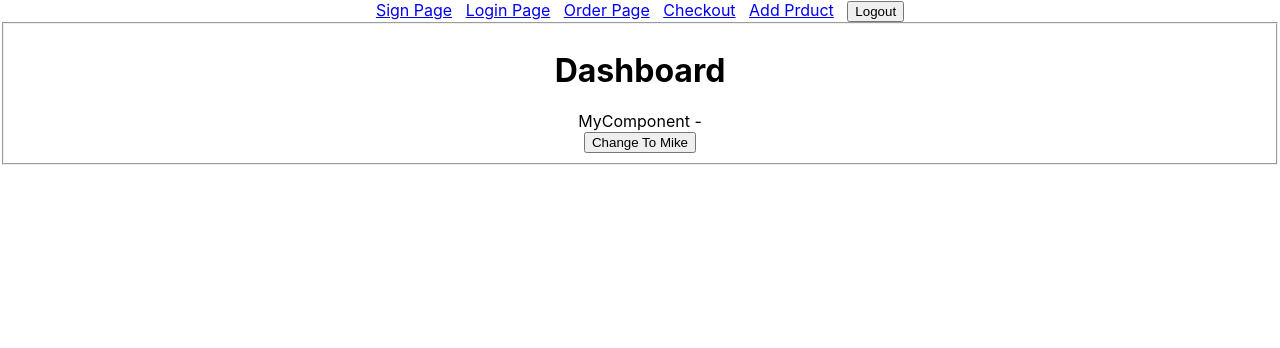
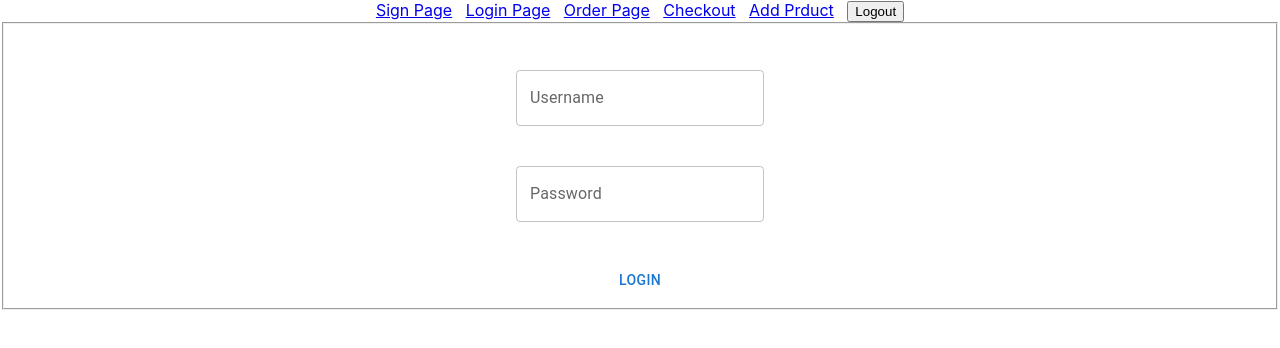
Before and after one commit to gavand-sagar/react-demo-aug-2023, a React (Create React App) app: page / in a window 1280 px wide. Shown: the top 348 px of the page. Built offline with nearby package versions, Linux system fonts and the light colour scheme.

Commit message:
testing added for routing (bug)

```diff
--- a/src/App.jsx
+++ b/src/App.jsx
@@ -37,7 +37,7 @@ function App() {
             <Route path='/signup' element={<Signup />}></Route>
             <Route path='/add-product' element={<AddProduct />}></Route>
             <Route path='/checkout' element={<Checkout />}></Route>
-            <Route path='/' element={<Dashboard />}></Route>
+            <Route path='/' element={<Login />}></Route>
             <Route path='*' element={<NotFound />}></Route>
           </Routes>
         </fieldset>
--- a/src/LifeCycle.jsx
+++ b/src/LifeCycle.jsx
@@ -1,4 +1,4 @@
-import axios from 'axios'
+// import axios from 'axios'
 import React, { useEffect, useState } from 'react'
 import SongItem from './SongItem'
 import { Skeleton } from '@mui/material'
@@ -37,16 +37,16 @@ export default function LifeCycle() {
     // }
 
     function onLoad() {
-        axios.get('http://localhost:3001/songs')
-            .then(response => {
-                setArray(response.data)
-            })
+        // axios.get('http://localhost:3001/songs')
+        //     .then(response => {
+        //         setArray(response.data)
+        //     })
 
 
-        axios.get('https://catfact.ninja/fact')
-            .then(response => {
-                setSomeValue(response.data.fact)
-            })
+        // axios.get('https://catfact.ninja/fact')
+        //     .then(response => {
+        //         setSomeValue(response.data.fact)
+        //     })
 
     }
 
--- a/src/pages/login/Login.jsx
+++ b/src/pages/login/Login.jsx
@@ -27,19 +27,19 @@ export default function Login() {
                 <br />
                 <br />
                 <div>
-                    <TextField error={errors?.username} helperText={errors?.username?.message} label="Username" variant="outlined" {...register('username', { required: "Username is Required" })} />
+                    <TextField data-testid='username-txt' error={errors?.username} helperText={errors?.username?.message} label="Username" variant="outlined" {...register('username', { required: "Username is Required" })} />
 
                 </div>
                 <br />
                 <br />
                 <div>
-                    <TextField error={errors?.password} helperText={errors?.password?.message} label="Password" variant="outlined" {...register('password', { required: "Password is Required" })} />
+                    <TextField data-testid='password-txt' error={errors?.password} helperText={errors?.password?.message} label="Password" variant="outlined" {...register('password', { required: "Password is Required" })} />
 
                 </div>
                 <br />
                 <br />
                 <div>
-                    <Button type='submit' varient="contained">LOGIN</Button>
+                    <Button data-testid='login-button' type='submit' varient="contained">LOGIN</Button>
                 </div>
             </form>
         </div>
--- a/src/pages/order/Order.jsx
+++ b/src/pages/order/Order.jsx
@@ -16,7 +16,7 @@ export default function Order() {
 
   return (
     <div>
-      <h1>Order</h1>
+      <h1 data-testid='order-heading'>Order</h1>
       {username}
       <Content />
       <hr />
```
Also changed, not shown: package.json (line endings or trailing spaces), 1 other file (tests, documents, lock files or other folders).
